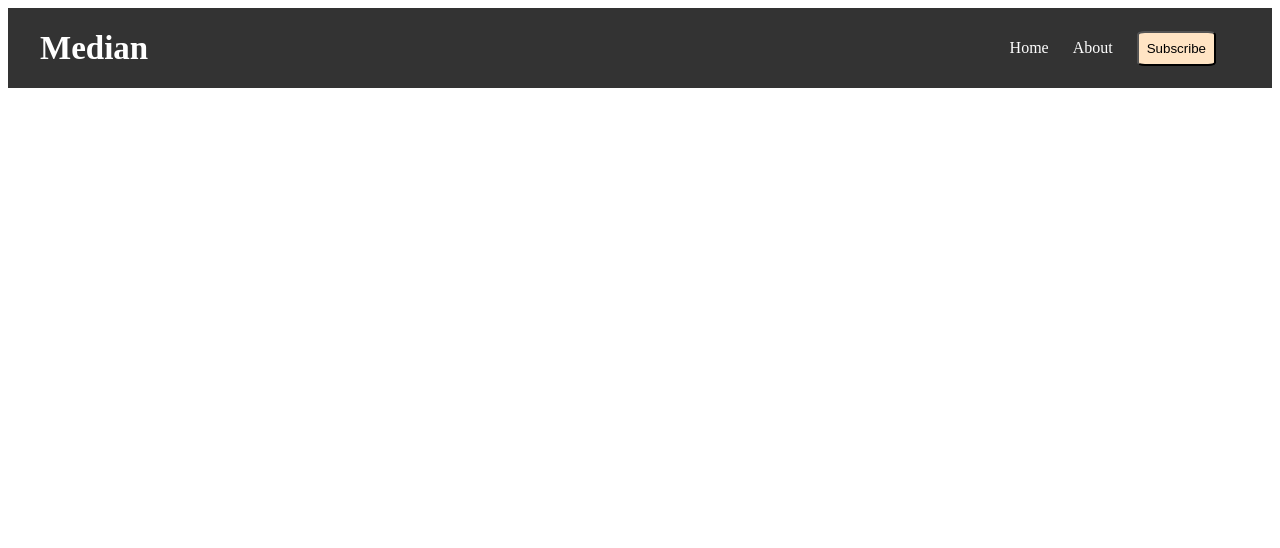
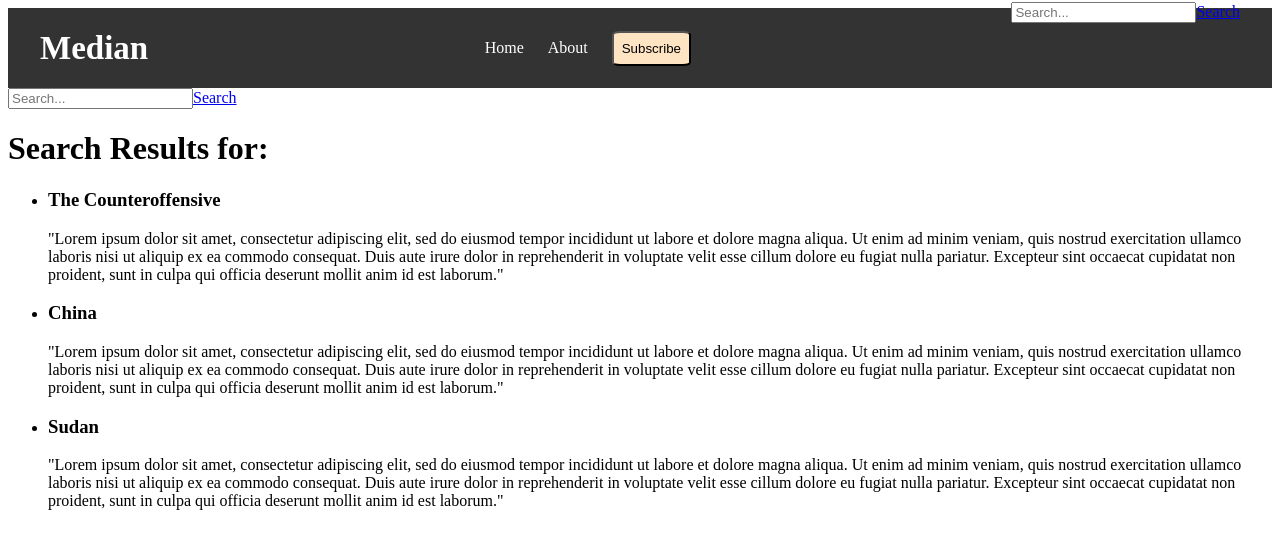
Before and after one commit to HarryCandlish/Median-, a React (Create React App) app: page /search-results in a window 1280 px wide. Shown: the top 548 px of the page. Built offline with nearby package versions, Linux system fonts and the light colour scheme.

Commit message:
built search functionality and displaying relevant data on the searched page

```diff
--- a/src/App.js
+++ b/src/App.js
@@ -1,5 +1,5 @@
 
-import { Routes, Route } from 'react-router-dom';
+import {Routes, Route } from 'react-router-dom';
 
 import Header from './components/Header'
 import Home from './pages/Home'
@@ -7,6 +7,9 @@ import About from './pages/About'
 import Footer from './components/Footer'
 import Registration from './pages/Registration'
 import Post from './pages/Post'
+import SearchResults from './pages/SearchResults'
+
+import {NewsPosts} from './data/NewsPosts'
 
 
 function App() {
@@ -18,6 +21,7 @@ function App() {
           <Route path='/about' element={<About/>}/>
           <Route path='/registration' element={<Registration/>}/>
           <Route exact path='/post/:postId' element={<Post/>}/>
+          <Route path="/search-results" element={<SearchResults />} />
         </Routes>
         <Footer/>
       </div>
--- a/src/components/Header.jsx
+++ b/src/components/Header.jsx
@@ -1,5 +1,8 @@
 import { Link } from 'react-router-dom';
 import React, { useState } from 'react';
+
+import Search from './Search'
+import { NewsPosts } from '../data/NewsPosts';
 
 import '../styles/header.css'
 import { RxHamburgerMenu, RxCross1 } from 'react-icons/rx'
@@ -21,8 +24,7 @@ const Header = () => {
          <div className="menu-icon" onClick={toggleMenu}>
             {isOpen ? <RxCross1/> : <RxHamburgerMenu/>}
          </div>
-
-         <ul className={isOpen ? 'nav-menu active' : 'nav-menu'}>
+          <ul className={isOpen ? 'nav-menu active' : 'nav-menu'}>
             <li className='nav-item'>
                <Link to='/' className='nav-links' onClick={toggleMenu}>
                   Home
@@ -39,6 +41,7 @@ const Header = () => {
                </Link>
             </li>
          </ul>
+         <Search className="search-bar" data={NewsPosts}/>
       </div>
 
     </nav>
--- a/src/components/QuoteGenerator.jsx
+++ b/src/components/QuoteGenerator.jsx
@@ -5,10 +5,27 @@ const QuoteGenerator = () => {
     const [randomQuote, setRandomQuote] = useState('')
 
     useEffect(() => {
+        // Check if there's a stored quote in localStorage and its timestamp
+        const storeQuote = localStorage.getItem('randomQuote');
+        const storeTimestamp = localStorage.getItem('quoteTimestamp');
+
+        if (storeQuote && storeTimestamp) {
+            const timeElapsed = Date.now() - parseInt(storeTimestamp, 10);
+            // If the stored quote is less than 24 hours old, use it
+            if (timeElapsed < 24 * 60 * 60 * 1000) {
+                setRandomQuote(storeQuote);
+                return;
+            }
+        }
+
         fetch('https://api.quotable.io/random')
         .then((response) => response.json())
         .then((data) => {
-            setRandomQuote(data.content + '-' + data.author);
+            const newQuote = data.content + '-' + data.author;
+            // Save the new quote and timestamp in localStorage
+            localStorage.setItem('randomQuote', newQuote);
+            localStorage.setItem('quoteTimestamp', Date.now().toString());
+            setRandomQuote(newQuote);
         })
         .catch((error) => {
             console.log('Error fetching quotes:', error)
--- /dev/null
+++ b/src/components/Search.jsx
@@ -0,0 +1,25 @@
+import React, { useState } from 'react';
+import { Link } from 'react-router-dom';
+
+const Search = () => {
+  const [searchTerm, setSearchTerm] = useState('');
+
+  const handleSearch = (event) => {
+    setSearchTerm(event.target.value);
+  };
+
+  return (
+    <div>
+      <input
+        type="text"
+        placeholder="Search..."
+        value={searchTerm}
+        onChange={handleSearch}
+      />
+      {/* Use Link component to navigate to search results page */}
+      <Link to={`/search-results?q=${searchTerm}`}>Search</Link>
+    </div>
+  );
+};
+
+export default Search;
--- a/src/pages/Home.jsx
+++ b/src/pages/Home.jsx
@@ -26,7 +26,9 @@ const Home = () => {
           </li>
         ))}
       </ul>
+      <div>
       <QuoteGenerator/>
+      </div>
     </div>
   );
 };
--- /dev/null
+++ b/src/pages/SearchResults.jsx
@@ -0,0 +1,36 @@
+// SearchResults.js
+import React from 'react';
+import { useSearchParams } from 'react-router-dom';
+import {NewsPosts} from '../data/NewsPosts';
+import Search from '../components/Search'
+
+const SearchResults = () => {
+  const [searchParams] = useSearchParams();
+  const queryParameter = searchParams.get('q');
+
+  // Filter the data based on the search query
+  const filteredData = NewsPosts.filter((item) =>
+  item.title?.toLowerCase().includes(queryParameter?.toLowerCase() || '')
+  );
+
+  return (
+    <div>
+    <Search/>
+      <h1>Search Results for: {queryParameter}</h1>
+      {filteredData.length > 0 ? (
+        <ul>
+          {filteredData.map((item) => (
+            <li key={item.id}>
+              <h3>{item.title}</h3>
+              <p>{item.description}</p>
+            </li>
+          ))}
+        </ul>
+      ) : (
+        <p>No search results found.</p>
+      )}
+    </div>
+  );
+};
+
+export default SearchResults;
```
Also changed, not shown: src/data/NewsPosts.js (line endings or trailing spaces), src/styles/header.css (line endings or trailing spaces).
